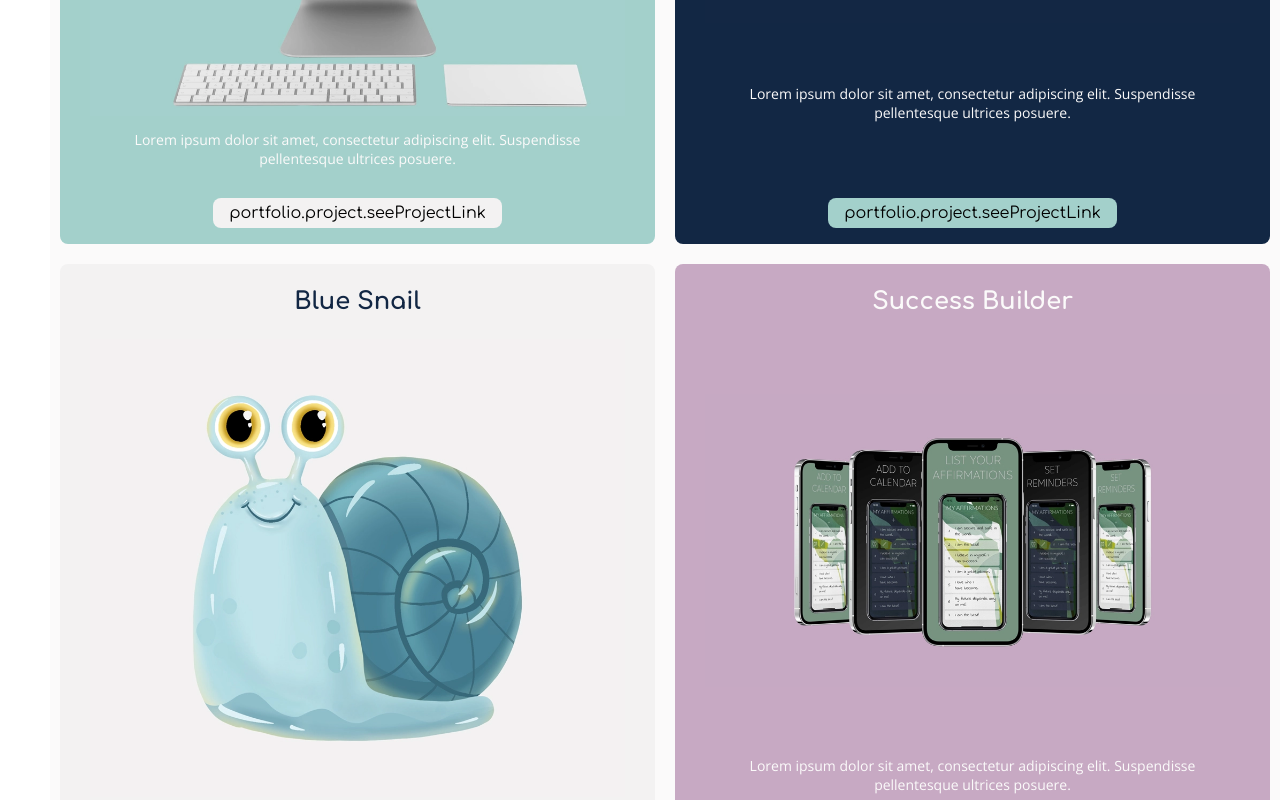
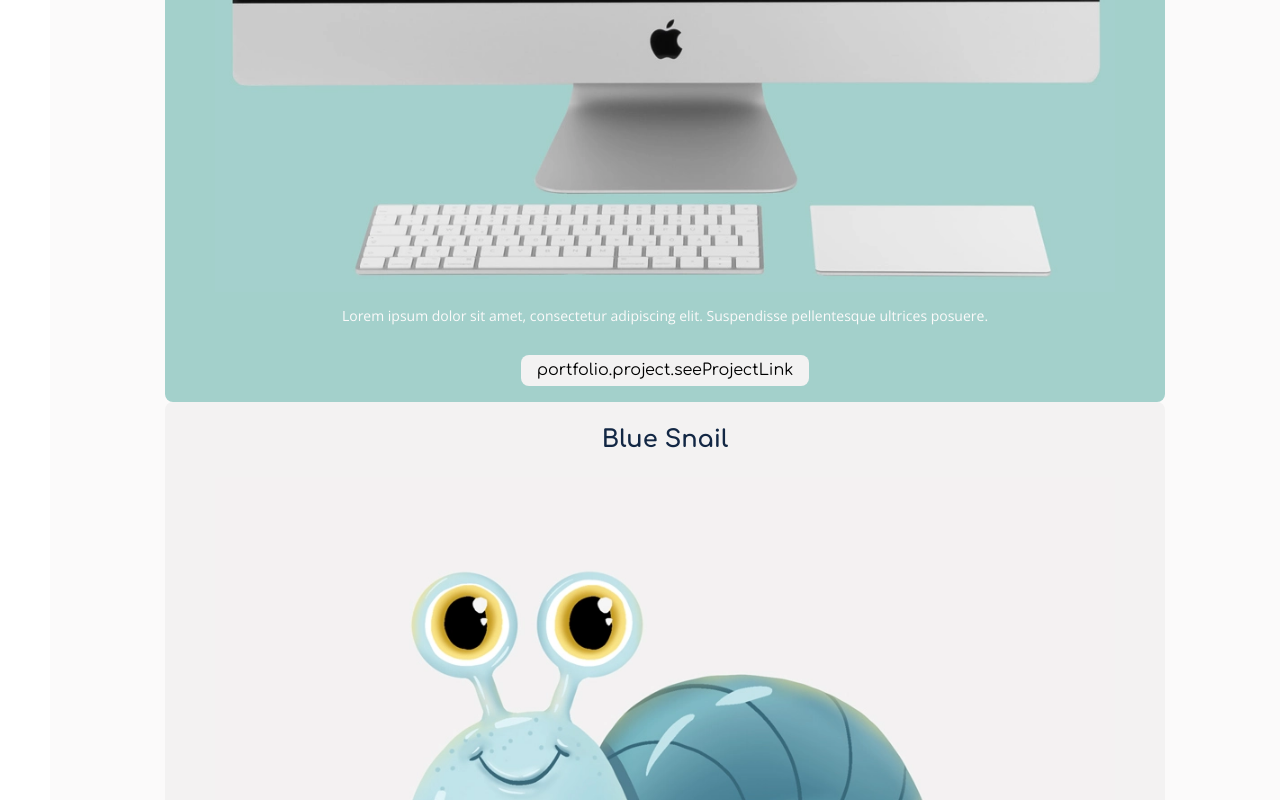
Before and after one commit to anatanczak/my-website-v2, a React (Create React App) app: page /portfolio in a window 1280 px wide. Shown: the part 1440-2240 px from the top of the page. Built offline with nearby package versions, Linux system fonts and the light colour scheme; what i18next-xhr-backend would draw is missing.

Commit message:
add css grid to projects

```diff
--- a/src/Components/PortfolioComponent/ProjectList.ts
+++ b/src/Components/PortfolioComponent/ProjectList.ts
@@ -25,8 +25,7 @@ export enum BackgroundColorCode {
   'DarkBlue' = '#122744'
 }
 
-const projectList: Array<Array<Project>> = [
-  [
+const projectList: Array<Project> = [
   {
     id: 1,
     name: 'Smart Life',
@@ -39,18 +38,6 @@ const projectList: Array<Array<Project>> = [
   },
   {
     id: 2,
-      name: 'Meslistes',
-      tags: [''],
-      thumbnail: MeslistesThumbnail,
-      thumbnailBackgroundColor: BackgroundColorCode.Grey,
-      shortDescription:
-        'Lorem ipsum dolor sit amet, consectetur adipiscing elit. Suspendisse pellentesque ultrices posuere.',
-      githubLink: 'https://github.com/anaviktoriv/meslistes'
-    }
-  ],
-  [
-    {
-      id: 3,
     name: 'New Portfolio',
     tags: ['web', 'uiux'],
     thumbnail: NewPortfolioThumbnail,
@@ -60,19 +47,7 @@ const projectList: Array<Array<Project>> = [
     githubLink: 'https://github.com/anaviktoriv/my-website-v2'
   },
   {
-      id: 4,
-      name: 'Old Portfolio',
-      tags: ['web', 'uiux'],
-      thumbnail: OldPortfolioThumbnail,
-      thumbnailBackgroundColor: BackgroundColorCode.DarkBlue,
-      shortDescription:
-        'Lorem ipsum dolor sit amet, consectetur adipiscing elit. Suspendisse pellentesque ultrices posuere.',
-      githubLink: 'https://github.com/anaviktoriv/myWebsite'
-    }
-  ],
-  [
-    {
-      id: 5,
+    id: 3,
     name: 'Blue Snail',
     tags: ['ios'],
     thumbnail: BlueSnailThumbnail,
@@ -82,6 +57,28 @@ const projectList: Array<Array<Project>> = [
     githubLink: 'https://github.com/anaviktoriv/BlueSnail'
   },
   {
+    id: 4,
+    name: 'Meslistes',
+    tags: [''],
+    thumbnail: MeslistesThumbnail,
+    thumbnailBackgroundColor: BackgroundColorCode.Grey,
+    shortDescription:
+      'Lorem ipsum dolor sit amet, consectetur adipiscing elit. Suspendisse pellentesque ultrices posuere.',
+    githubLink: 'https://github.com/anaviktoriv/meslistes'
+  },
+
+  {
+    id: 5,
+    name: 'Old Portfolio',
+    tags: ['web', 'uiux'],
+    thumbnail: OldPortfolioThumbnail,
+    thumbnailBackgroundColor: BackgroundColorCode.DarkBlue,
+    shortDescription:
+      'Lorem ipsum dolor sit amet, consectetur adipiscing elit. Suspendisse pellentesque ultrices posuere.',
+    githubLink: 'https://github.com/anaviktoriv/myWebsite'
+  },
+
+  {
     id: 6,
     name: 'Success Builder',
     tags: ['ios'],
@@ -90,8 +87,70 @@ const projectList: Array<Array<Project>> = [
     shortDescription:
       'Lorem ipsum dolor sit amet, consectetur adipiscing elit. Suspendisse pellentesque ultrices posuere.',
     githubLink: 'https://github.com/anaviktoriv/Success-Builder'
+  },
+  //DELETE
+  {
+    id: 1,
+    name: 'Smart Lifexxx',
+    tags: ['web', 'uiux'],
+    thumbnail: SmartLifeThumbnail,
+    thumbnailBackgroundColor: BackgroundColorCode.Lilly,
+    shortDescription:
+      'Lorem ipsum dolor sit amet, consectetur adipiscing elit. Suspendisse pellentesque ultrices posuere.',
+    githubLink: 'https://github.com/anaviktoriv/SmartLife'
+  },
+  {
+    id: 2,
+    name: 'New Portfolxxxio',
+    tags: ['web', 'uiux'],
+    thumbnail: NewPortfolioThumbnail,
+    thumbnailBackgroundColor: BackgroundColorCode.PaleGreen,
+    shortDescription:
+      'Lorem ipsum dolor sit amet, consectetur adipiscing elit. Suspendisse pellentesque ultrices posuere.',
+    githubLink: 'https://github.com/anaviktoriv/my-website-v2'
+  },
+  {
+    id: 3,
+    name: 'Blue Snxxxail',
+    tags: ['ios'],
+    thumbnail: BlueSnailThumbnail,
+    thumbnailBackgroundColor: BackgroundColorCode.Grey,
+    shortDescription:
+      'Lorem ipsum dolor sit amet, consectetur adipiscing elit. Suspendisse pellentesque ultrices posuere.',
+    githubLink: 'https://github.com/anaviktoriv/BlueSnail'
+  },
+  {
+    id: 4,
+    name: 'Meslistxxes',
+    tags: [''],
+    thumbnail: MeslistesThumbnail,
+    thumbnailBackgroundColor: BackgroundColorCode.Grey,
+    shortDescription:
+      'Lorem ipsum dolor sit amet, consectetur adipiscing elit. Suspendisse pellentesque ultrices posuere.',
+    githubLink: 'https://github.com/anaviktoriv/meslistes'
+  },
+
+  {
+    id: 5,
+    name: 'Old Portfoxxlio',
+    tags: ['web', 'uiux'],
+    thumbnail: OldPortfolioThumbnail,
+    thumbnailBackgroundColor: BackgroundColorCode.DarkBlue,
+    shortDescription:
+      'Lorem ipsum dolor sit amet, consectetur adipiscing elit. Suspendisse pellentesque ultrices posuere.',
+    githubLink: 'https://github.com/anaviktoriv/myWebsite'
+  },
+
+  {
+    id: 6,
+    name: 'Success Buixxlder',
+    tags: ['ios'],
+    thumbnail: SuccessBuilderThumbnail,
+    thumbnailBackgroundColor: BackgroundColorCode.Lilly,
+    shortDescription:
+      'Lorem ipsum dolor sit amet, consectetur adipiscing elit. Suspendisse pellentesque ultrices posuere.',
+    githubLink: 'https://github.com/anaviktoriv/Success-Builder'
   }
-  ]
 ];
 
 export default projectList;
--- a/src/Components/PortfolioComponent/Projects/Projects.tsx
+++ b/src/Components/PortfolioComponent/Projects/Projects.tsx
@@ -18,22 +18,6 @@ const Projects: FunctionComponent<ProjectsProps> = ({ category }) => {
   useEffect(() => {
     if (category !== 'all') {
       console.log(category);
-
-      const filteredProjectList: Array<
-        Array<ProjectType>
-      > = projectListFull.map((projectInnerArray: Array<ProjectType>) => {
-        const filteredInnerArray = projectInnerArray.filter(
-          (project: ProjectType) => {
-            if (project.tags.includes(category)) {
-              return project;
-            }
-          }
-        );
-        return filteredInnerArray;
-      });
-      console.log('filteredProjectList');
-      console.log(filteredProjectList);
-      setProjectList(filteredProjectList);
     }
   }, [category]);
 
@@ -44,24 +28,15 @@ const Projects: FunctionComponent<ProjectsProps> = ({ category }) => {
 
   return (
     <div className="ProjectsContainer">
-      {projectList.map((projectArray: Array<ProjectType>) => {
-        if (projectArray.length > 0) {
-          return (
-            <div
-              key={projectArray[0].name}
-              className="ProjectsContainer-ProjectCoupleContainer"
-            >
-              <div className="ProjectsContainer-ProjectCoupleContainer-ProjectAContainer">
-                <Project project={projectArray[0]} />
-              </div>
-              {projectArray[1] && (
-                <div className="ProjectsContainer-ProjectCoupleContainer-ProjectBContainer">
-                  <Project project={projectArray[1]} />
-                </div>
-              )}
-            </div>
-          );
-        }
+      {projectList.map((project: ProjectType) => {
+        return (
+          <div
+            key={project.name}
+            className="ProjectsContainer-ProjectIndContainer"
+          >
+            <Project project={project} />
+          </div>
+        );
       })}
     </div>
   );
--- a/src/Components/PortfolioComponent/Projects/styles.scss
+++ b/src/Components/PortfolioComponent/Projects/styles.scss
@@ -8,14 +8,8 @@
 
 .ProjectsContainer {
   display: flex;
-  &-ProjectCoupleContainer {
+  &-ProjectIndContainer {
     display: flex;
-    &-ProjectAContainer {
-      margin: 10px;
-    }
-    &-ProjectBContainer {
-      margin: 10px;
-    }
   }
 }
 
@@ -25,18 +19,6 @@
   .ProjectsContainer {
     flex-direction: column;
     align-items: center;
-    &-ProjectCoupleContainer {
-      flex-direction: column;
-      align-items: center;
-      width: 100%;
-
-      &-ProjectAContainer {
-        width: 80%;
-      }
-      &-ProjectBContainer {
-        width: 80%;
-      }
-    }
   }
 }
 /* ---------------------------  Tablet --------------------------- */
@@ -44,62 +26,62 @@
   .ProjectsContainer {
     flex-direction: column;
     align-items: center;
-    &-ProjectCoupleContainer {
-      flex-direction: row;
-      &-ProjectAContainer {
-        width: 50%;
-      }
-      &-ProjectBContainer {
-        width: 50%;
-      }
-    }
   }
 }
 
 /* ---------------------------  Desktop --------------------------- */
 @media (min-width: $desktop-min-width) and (hover: hover) {
   .ProjectsContainer {
-    flex-direction: row;
-    justify-content: center;
-    max-width: 1000px;
-    align-items: flex-start;
-    min-height: 80vh;
-    flex-wrap: wrap;
-
-    &-ProjectCoupleContainer {
-      display: flex;
-      flex-direction: column;
-      height: 70vh;
-
-      &-ProjectAContainer {
-        width: 95%;
-      }
-      &-ProjectBContainer {
-        width: 95%;
-      }
+    margin-bottom: 30px;
+    margin-top: 30px;
+    display: grid;
+    grid-template-columns: repeat(3, 1fr);
+    grid-auto-rows: minmax(200px, auto);
+    gap: 30px;
+    grid-auto-flow: dense;
+    &-ProjectIndContainer {
+      width: 100%;
+      height: 100%;
+      border: 1px solid grey;
     }
-    /* First div */
-    &-ProjectCoupleContainer:nth-child(1n) > div:first-child {
-      height: 45%;
+    & > div:nth-child(2n) {
+      grid-column: 2;
+      grid-row-end: span 2;
     }
-    &-ProjectCoupleContainer:nth-child(1n) > div:nth-child(2) {
-      height: 55%;
+    & > div:nth-child(4n) {
+      grid-column: 1;
+      grid-row-end: span 2;
+    }
+    & > div:nth-child(5n) {
+      grid-column: 2;
+    }
+    & > div:nth-child(6n) {
+      grid-column: 3;
+      grid-row-end: span 2;
     }
 
-    /* Second div */
-    &-ProjectCoupleContainer:nth-child(2n) > div:first-child {
-      height: 55%;
-    }
-    &-ProjectCoupleContainer:nth-child(2n) > div:nth-child(2) {
-      height: 45%;
-    }
+    /* First div */
+    // &-ProjectCoupleContainer:nth-child(1n) > div:first-child {
+    //   height: 45%;
+    // }
+    // &-ProjectCoupleContainer:nth-child(1n) > div:nth-child(2) {
+    //   height: 55%;
+    // }
 
-    /* Third div */
-    &-ProjectCoupleContainer:nth-child(3n) > div:first-child {
-      height: 45%;
-    }
-    &-ProjectCoupleContainer:nth-child(3n) > div:nth-child(2) {
-      height: 55%;
-    }
+    // /* Second div */
+    // &-ProjectCoupleContainer:nth-child(2n) > div:first-child {
+    //   height: 55%;
+    // }
+    // &-ProjectCoupleContainer:nth-child(2n) > div:nth-child(2) {
+    //   height: 45%;
+    // }
+
+    // /* Third div */
+    // &-ProjectCoupleContainer:nth-child(3n) > div:first-child {
+    //   height: 45%;
+    // }
+    // &-ProjectCoupleContainer:nth-child(3n) > div:nth-child(2) {
+    //   height: 55%;
+    // }
   }
 }
```
Lines whose indentation alone changed are shown as unchanged.
